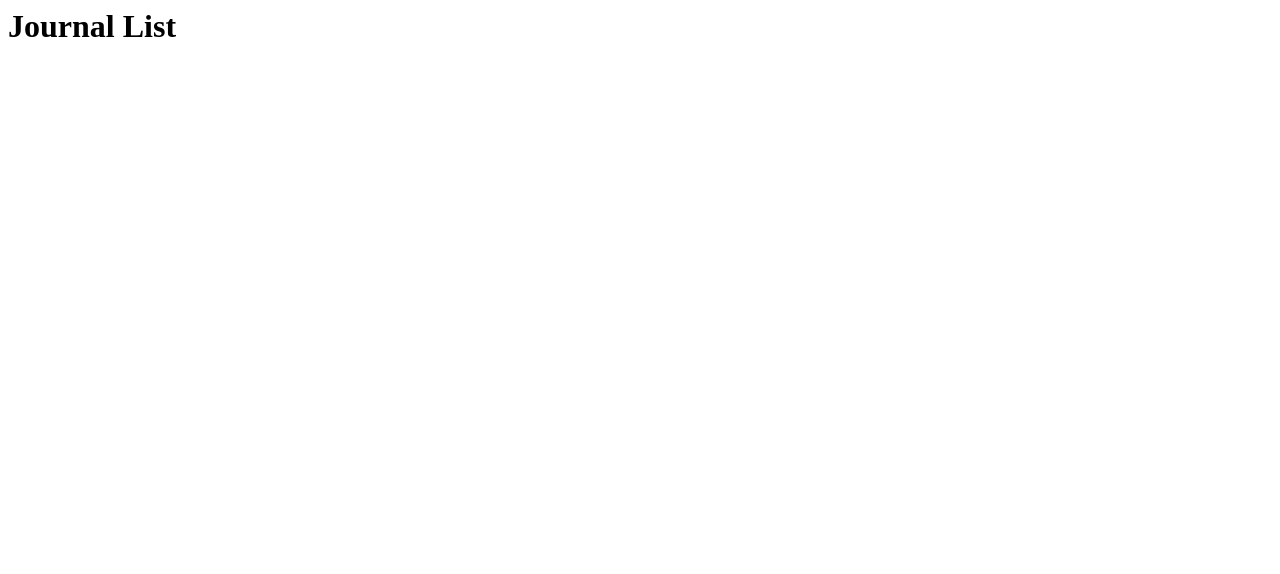
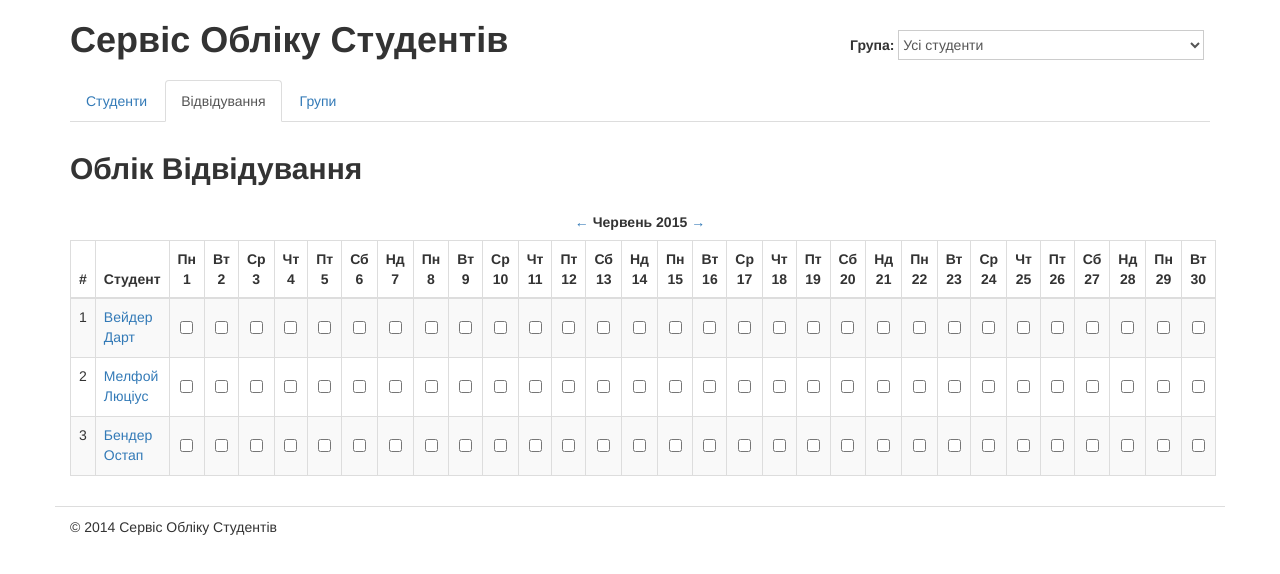
Before and after one commit to trivvet/studentsdbtest, a Django app: page /journal/ in a window 1280 px wide. Before the commit the part shown is almost empty. Shown: the top 574 px of the page. Run offline with Django 3.2, Linux system fonts and the light colour scheme; some libraries are stand-ins or nearby versions.

Commit message:
version 0.6.3 step_to_end

```diff
--- a/students/templates/students/base.html
+++ b/students/templates/students/base.html
@@ -9,7 +9,7 @@
 		value="Система Обліку Студентів Навчального Закладу" />
 	<link rel="stylesheet"
 		href="https://cdn.jsdelivr.net/bootstrap/3.3.0/css/bootstrap.min.css">
-	<link rel="stylesheet" href="{% static "css/main.css" %}">
+	<link rel="stylesheet" href="{{ PORTAL_URL }}{% static "css/main.css" %}">
 
 	{% block extra_css %}{% endblock extra_css %}
 	</head>
@@ -36,9 +36,9 @@
 		<div class="row" id="sub-header">
 			<div class="col-xs-12">
 				<ul class="nav nav-tabs">
-					<li role="presentation" class="active"><a href="{% url "home" %}">Студенти</a></li>
-					<li role="presentation"><a href="{% url 'journal' %}">Відвідування</a></li>
-					<li role="presentation"><a href="{% url "groups" %}">Групи</a></li>
+					<li role="presentation" {% if request.path == "/" %} class="active" {% endif %}><a href="{% url "home" %}">Студенти</a></li>
+					<li role="presentation" {% if "/journal" in request.path %} class="active" {% endif %}><a href="{% url 'journal' %}">Відвідування</a></li>
+					<li role="presentation" {% if "/groups" in request.path %} class="active" {% endif %}><a href="{% url "groups" %}">Групи</a></li>
 				</ul>
 			</div>
 		</div>
@@ -54,7 +54,7 @@
 		</div>
 		<!-- Footer -->
 		<div class="row" id="footer">
-			<div class="col-xs-12">&copy; 2014 Сервіс Обліку Студентів</div>
+			<div class="col-xs-12">{% block footer %} &copy; 2014 Сервіс Обліку Студентів {%endblock footer %}</div>
 		</div>
 	</div>
 	<script src="http://cdnjs.cloudflare.com/ajax/libs/jquery/2.1.4/jquery.js"></script>
--- /dev/null
+++ b/students/templates/students/journal_list.html
@@ -0,0 +1,69 @@
+{% extends "students/base.html" %}
+
+{% load static from staticfiles %}
+
+{% block meta_title %}Журнал Відвідувань{% endblock meta_title %}
+
+{% block title %}Облік Відвідування{% endblock title %}
+
+{% block content %}
+
+<h5><a href="#">&larr;</a> Червень 2015 <a href="#">&rarr;</a></h5>
+<div>
+	<!-- Table of Student -->
+	<table class="table table-bordered table-striped">
+		<thead>
+			<tr class="head_journal">
+				<th>#</th>
+				<th style="text-align:left">Студент</th>
+				<th class="day">Пн 1</th>
+				<th class="day">Вт 2</th>
+				<th class="day">Ср 3</th>
+				<th class="day">Чт 4</th>
+				<th class="day">Пт 5</th>
+				<th class="day">Сб 6</th>
+				<th class="day">Нд 7</th>
+				<th class="day">Пн 8</th>
+				<th class="day">Вт 9</th>
+				<th class="day">Ср 10</th>
+				<th class="day">Чт 11</th>
+				<th class="day">Пт 12</th>
+				<th class="day">Сб 13</th>
+				<th class="day">Нд 14</th>
+				<th class="day">Пн 15</th>
+				<th class="day">Вт 16</th>
+				<th class="day">Ср 17</th>
+				<th class="day">Чт 18</th>
+				<th class="day">Пт 19</th>
+				<th class="day">Сб 20</th>
+				<th class="day">Нд 21</th>
+				<th class="day">Пн 22</th>
+				<th class="day">Вт 23</th>
+				<th class="day">Ср 24</th>
+				<th class="day">Чт 25</th>
+				<th class="day">Пт 26</th>
+				<th class="day">Сб 27</th>
+				<th class="day">Нд 28</th>
+				<th class="day">Пн 29</th>
+				<th class="day">Вт 30</th>
+			</tr>
+		</thead>
+		<tbody>
+			{% for student in students %}
+			<tr class="head_journal">
+				<td>{{ forloop.counter }}</td>
+				<td><a title="Редагувати" href="{% url 'students_edit' student.id %}">{{ student.first_name }} {{ student.last_name }}</a></td>
+				{% for i in 'xxxxxxxxxxxxxxxxxxxxxxxxxxxxxx' %}
+				<td><div class="checkbox">
+					  <label>
+						<input type="checkbox" id="blankCheckbox" value="option1" aria-label="...">
+					  </label>
+					</div>
+				</td>
+				{% endfor %}
+			{% endfor %}
+		</tbody>
+	</table>
+</div>
+
+{% endblock content %}
--- /dev/null
+++ b/students/views/journal.py
@@ -0,0 +1,18 @@
+# -*- coding: utf-8 -*-
+
+from django.shortcuts import render
+from django.http import HttpResponse
+
+def journal_list(request):
+	students = (
+		{'id': 1,
+		'first_name': u'Вейдер',
+		'last_name': u'Дарт'},
+		{'id': 2,
+		'first_name': u'Мелфой',
+		'last_name': u'Люціус'},
+		{'id': 3,
+		'first_name': u'Бендер',
+		'last_name': u'Остап'})
+	return render(request, 'students/journal_list.html', {'students': students}
+	)
--- a/students/views.py
+++ b/students/views/students.py
@@ -3,7 +3,6 @@
 from django.shortcuts import render
 from django.http import HttpResponse
 
-# Home page
 def students_list(request):
 	students = (
 		{'id': 1,
@@ -41,34 +40,3 @@ def students_edit(request, sid):
 
 def students_delete(request, sid):
 	return HttpResponse('<h1>Delete Student %s</h1>' % sid)
-
-# Group List
-def groups_list(request):
-	groups = (
-		{'id': 1,
-		'name_group': '1Б-04',
-		'leader': 'Бацура Олександр'},
-		{'id': 2,
-		'name_group': '2Б-04',
-		'leader': 'Козаченко Богдан'},
-		{'id': 3,
-		'name_group': 'БМ-04',
-		'leader': 'Мелфой Люціус'})
-	return render(request, 'students/groups_list.html', {'groups': groups})
-
-def groups_add(request):
-	return HttpResponse('<h1>Add Group From</h1>')
-
-def groups_edit(request, gid):
-	return HttpResponse('<h1>Edit Group %s</h1>' % gid)
-
-def groups_delete(request, gid):
-	return HttpResponse('<h1>Delete Group %s</h1>' % gid)
-
-
-# Journal
-def journal_list(request):
-	return HttpResponse('<h1>Journal List</h1>')
-
-
-# Create your views here.
--- /dev/null
+++ b/studentsdb/context_processors.py
@@ -0,0 +1,4 @@
+from .settings import PORTAL_URL
+
+def students_proc(request):
+	return ('PORTAL_URL': PORTAL_URL)
--- a/studentsdb/settings.py
+++ b/studentsdb/settings.py
@@ -15,6 +15,11 @@ import os
 
 BASE_DIR = os.path.dirname(os.path.dirname(os.path.abspath(__file__)))
 
+from django.conf import global_settings
+
+PORTAL_URL = "http://localhost:8000"
+
+TEMPLATE_CONTEXT_PROCESSORS = global_settings.TEMPLATE_CONTEXT_PROCESSORS + ("django.core.context_processors.request","studentsdb.context_processors.students_proc",)
 
 # Quick-start development settings - unsuitable for production
 # See https://docs.djangoproject.com/en/1.8/howto/deployment/checklist/
@@ -96,7 +101,6 @@ USE_L10N = True
 
 USE_TZ = True
 
-
 # Static files (CSS, JavaScript, Images)
 # https://docs.djangoproject.com/en/1.8/howto/static-files/
 
--- a/studentsdb/urls.py
+++ b/studentsdb/urls.py
@@ -17,14 +17,14 @@ from django.conf.urls import patterns, include, url
 from django.contrib import admin
 
 urlpatterns = patterns('',
-    url(r'^$', 'students.views.students_list', name = 'home'),
-    url(r'^students/add/$', 'students.views.students_add', name = 'students_add'),
-    url(r'^students/(?P<sid>\d+)/edit/$', 'students.views.students_edit', name = 'students_edit'),
-    url(r'^students/(?P<sid>\d+)/delete/$', 'students.views.students_delete', name = 'students_delete'),
-    url(r'^groups/$', 'students.views.groups_list', name = 'groups'),
-    url(r'^groups/add/$', 'students.views.groups_add', name = 'groups_add'),
-    url(r'^groups/(?P<gid>\d+)/edit/$', 'students.views.groups_edit', name = 'groups_edit'),
-    url(r'^groups/(?P<gid>\d+)/delete/$', 'students.views.groups_delete', name = 'groups_delete'),
-    url(r'^journal/$', 'students.views.journal_list', name='journal'),
+    url(r'^$', 'students.views.students.students_list', name = 'home'),
+    url(r'^students/add/$', 'students.views.students.students_add', name = 'students_add'),
+    url(r'^students/(?P<sid>\d+)/edit/$', 'students.views.students.students_edit', name = 'students_edit'),
+    url(r'^students/(?P<sid>\d+)/delete/$', 'students.views.students.students_delete', name = 'students_delete'),
+    url(r'^groups/$', 'students.views.groups.groups_list', name = 'groups'),
+    url(r'^groups/add/$', 'students.views.groups.groups_add', name = 'groups_add'),
+    url(r'^groups/(?P<gid>\d+)/edit/$', 'students.views.groups.groups_edit', name = 'groups_edit'),
+    url(r'^groups/(?P<gid>\d+)/delete/$', 'students.views.groups.groups_delete', name = 'groups_delete'),
+    url(r'^journal/$', 'students.views.journal.journal_list', name='journal'),
     url(r'^admin/', include(admin.site.urls)),
 )
```
Also changed, not shown: students/templates/students/groups_list.html (+5 -14 lines), students/templates/students/pagination.html (added, +19 -0 lines), students/templates/students/students_list.html (+3 -19 lines), students/views/groups.py (added, +26 -0 lines), students/views/__init__.py (added).
